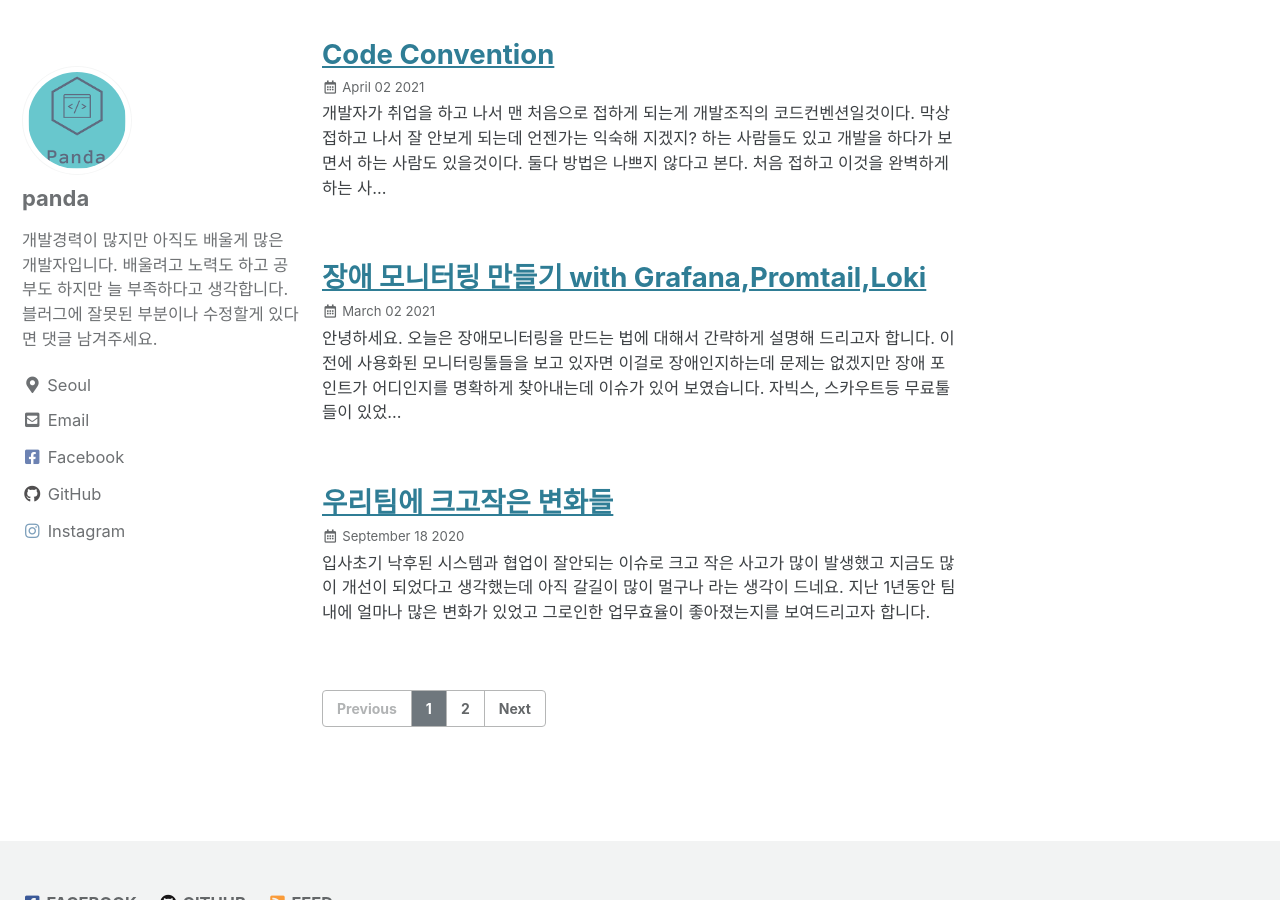
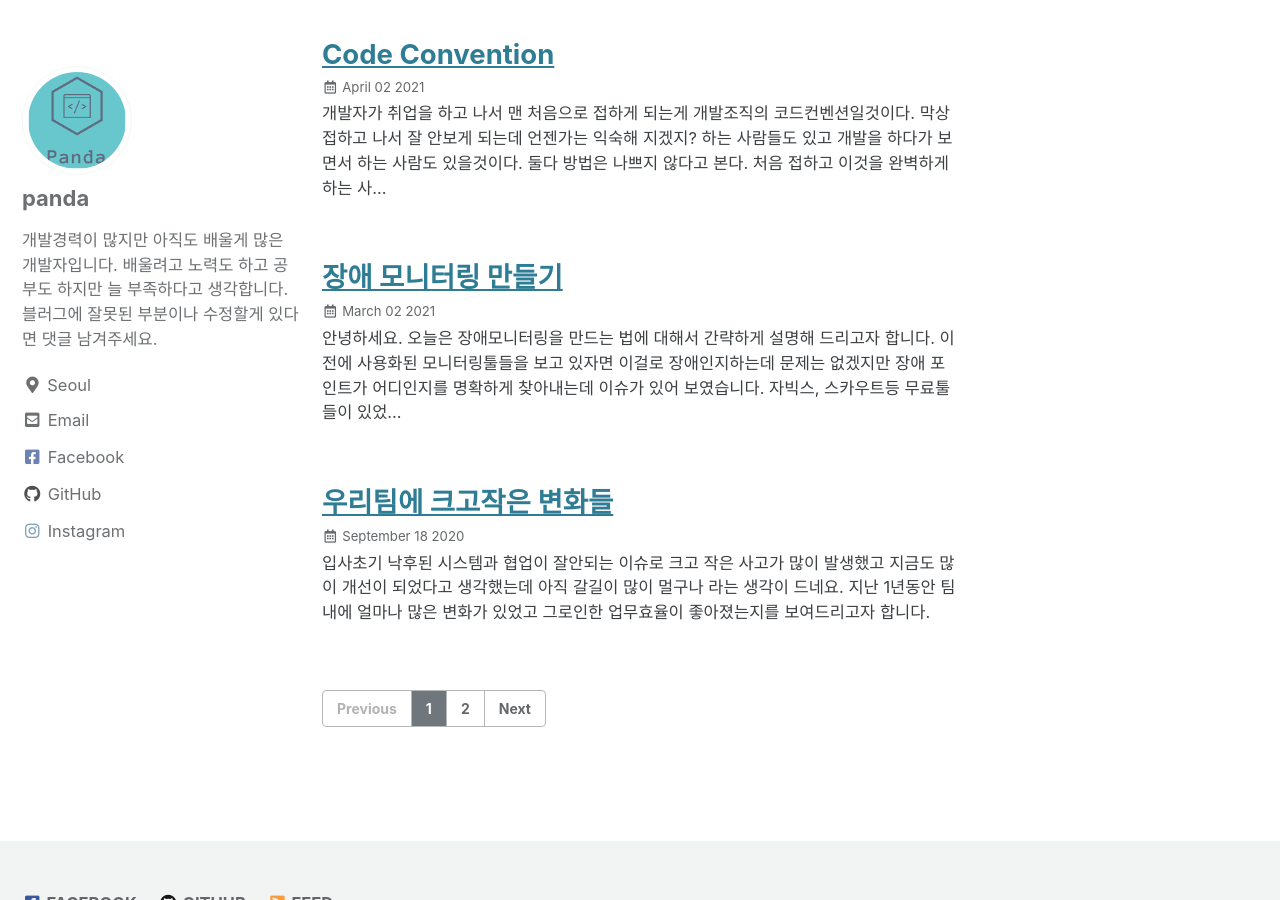
Before and after one commit to Armdiri/armdiri.github.io, a Jekyll site: the page built from index.html, in a window 1280 px wide and 900 px high, scrolled down 591 px. Built offline with Jekyll 4.4.1, drawn with Linux system fonts in a browser that asks for light colours; cached includes are drawn as plain includes; the list of posts is cut into pages by our own code; comment, search, counter and statistics services are not loaded.

Commit message:
깃포스트

```diff
--- a/_posts/2021-03-01-monitering.md
+++ b/_posts/2021-03-01-monitering.md
@@ -1,5 +1,5 @@
 ---
-title:  "장애 모니터링 만들기 with Grafana,Promtail,Loki"
+title:  "장애 모니터링 만들기"
 description: "이전 장애모니터링에 문제점을 해소하기 위해 자체적으로 모니터링 툴을 활용하여 만들어 보았습니다"
 date: 2021-03-01 15:26:28 -0400
 categories: TechBlog
```
